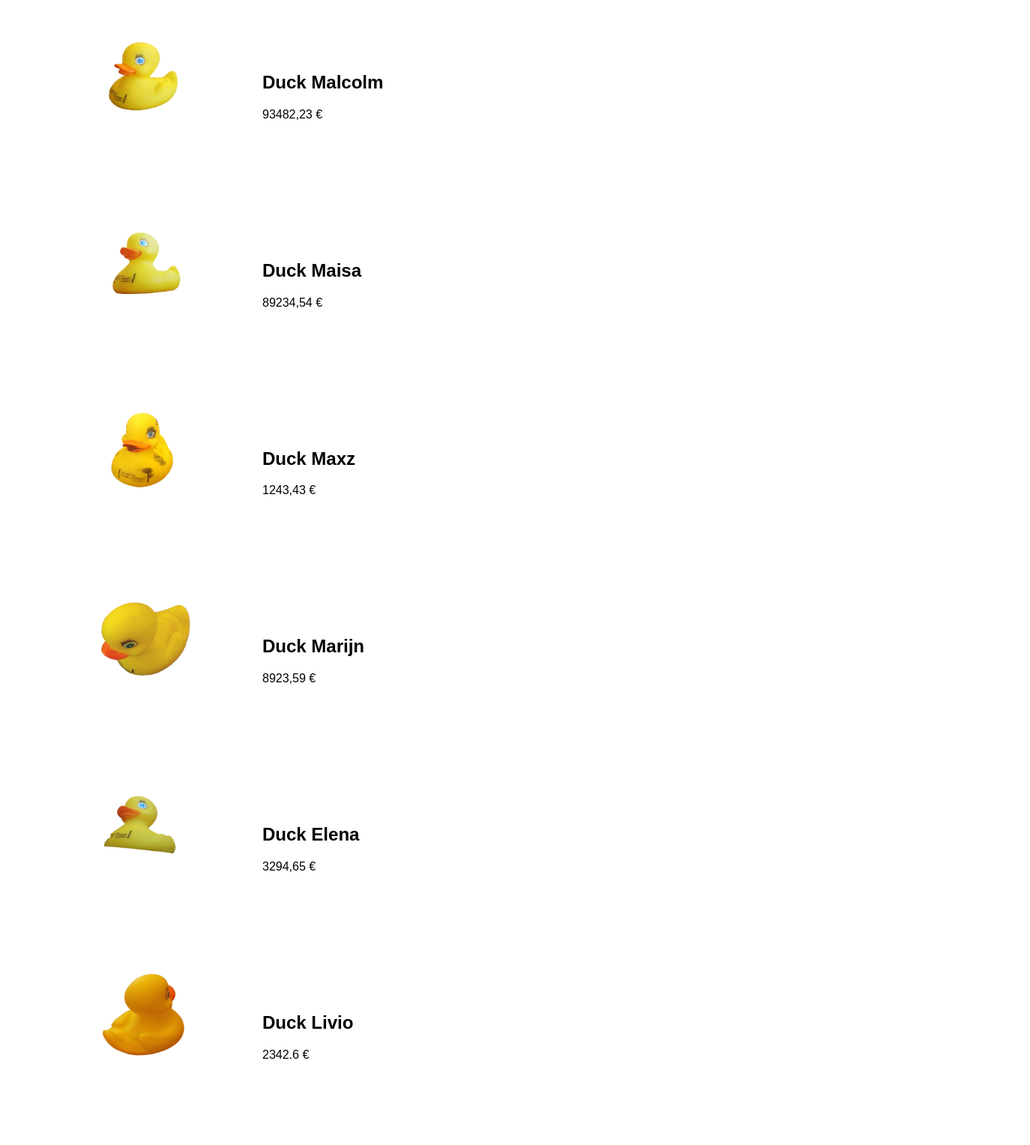
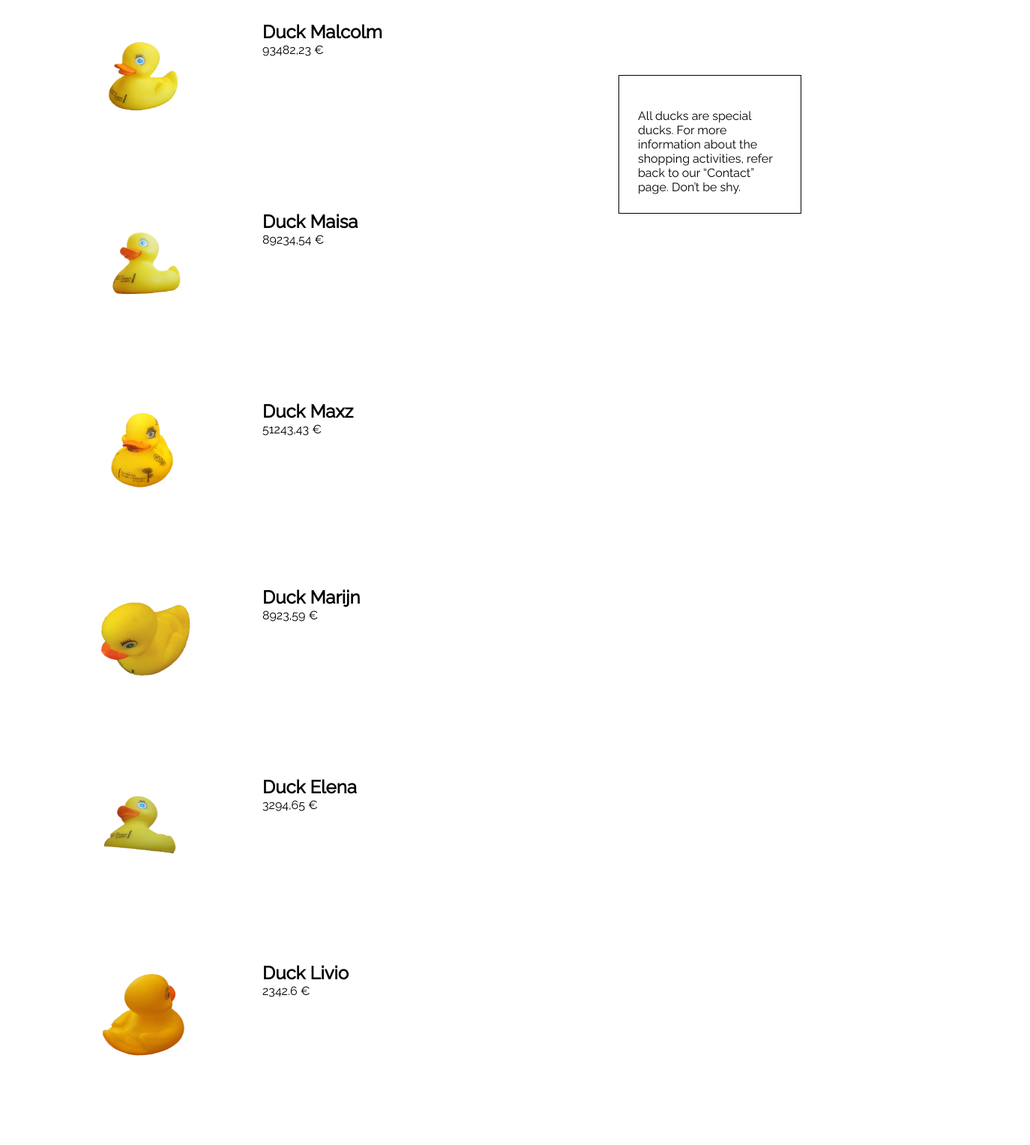
Before and after one commit to MaisaMaisa/business_website, a plain HTML site: page gallery.html in a window 1280 px wide. Shown: the part 120-1647 px from the top of the page at 75% size, 1374 px wide, since content can reach past the window. Drawn offline with Linux system fonts and the light colour scheme.

Commit message:
last commit

```diff
--- a/css/tommie.css
+++ b/css/tommie.css
@@ -1,6 +1,11 @@
+   * {
+   margin: 0;
+   font-family: 'Raleway', sans-serif;
+   }
+
    body {
    margin: 0;
-   font-family: Arial;
+   font-family: 'Raleway', sans-serif;
    }
    .topnav {
    overflow: hidden;
@@ -55,8 +60,8 @@
    font-size:1em;
    font-weight:regular;
    left:350px;
-   top:80px;
-   width:80%;
+   top:100px;
+   width:30%;
    }
    .texttwo {
    position:relative;
@@ -64,8 +69,8 @@
    font-size:1em;
    font-weight:regular;
    left:350px;
-   top:245px;
-   width:80%;
+   top:305px;
+   width:30%;
    }
    .textthree {
    position:relative;
@@ -73,8 +78,8 @@
    font-size:1em;
    font-weight:regular;
    left:350px;
-   top:410px;
-   width:80%;
+   top:510px;
+   width:30%;
    }
    .textfour {
    position:relative;
@@ -82,8 +87,8 @@
    font-size:1em;
    font-weight:regular;
    left:350px;
-   top:575px;
-   width:80%;
+   top:710px;
+   width:30%;
    }
    .textfive {
    position:relative;
@@ -91,8 +96,8 @@
    font-size:1em;
    font-weight:regular;
    left:350px;
-   top:740px;
-   width:80%;
+   top:915px;
+   width:30%;
    }
    .textsix {
    position:relative;
@@ -100,8 +105,8 @@
    font-size:1em;
    font-weight:regular;
    left:350px;
-   top:905px;
-   width:80%;
+   top:1115px;
+   width:30%;
    }
    .textseven {
    position:relative;
@@ -109,8 +114,8 @@
    font-size:1em;
    font-weight:regular;
    left:350px;
-   top: 1070px;
-   width:80%;
+   top: 1320px;
+   width:30%;
    }
    .texteight {
    position:relative;
@@ -118,8 +123,8 @@
    font-size:1em;
    font-weight:regular;
    left:350px;
-   top: 1235px;
-   width:80%;
+   top: 1525px;
+   width:30%;
    }
    .textnine {
    position:relative;
@@ -127,17 +132,22 @@
    font-size:1em;
    font-weight:regular;
    left:350px;
-   top: 1400px;
-   width:80%;
+   top: 1725px;
+   width:30%;
+   border-bottom: 10px;
    }
    .textzero {
-   position:relative;
+   position:fixed;
    color:black;
    font-size:1em;
    font-weight:regular;
-   left:200px;
+   left:800px;
    top: 70px;
-   width:80%;
+   width:15%;
+   border: 1px solid black ;
+   margin: 25px;
+   padding: 25px;
+   margin-top: 150px;
    }
    #Library {
       background-image: url('../images/logo22.png') ;
@@ -150,3 +160,8 @@
       #Library:hover {
       background-image: url('../images/logo11.png');
       }
+
+   .h2 {
+	 position: relative;
+	 width:50%;
+   }
--- a/gallery.html
+++ b/gallery.html
@@ -1,5 +1,6 @@
 <head>
    <link rel="stylesheet" type="text/css" href="css/tommie.css">
+   <link href="https://fonts.googleapis.com/css?family=Raleway" rel="stylesheet">
 </head>
 <body>
    <div class="topnav" id="myTopnav">
@@ -8,8 +9,10 @@
       <i class="fa fa-bars"></i>
       </a>
    </div>
+   <div class="textzero">
 
-     <p><br>&nbsp;&nbsp;&nbsp;&nbsp;All ducks are special ducks. For more information about the shopping activities, refer back to our “Contact” page. Don’t be shy.</br></p>
+     <p><br>All ducks are special ducks. For more information about the shopping activities, refer back to our “Contact” page. Don’t be shy.</br></p>
+   </div>
    <div class="box">
       <a href="images/1malcolm.jpg"><img style="position: absolute; TOP:150px; LEFT:100px; WIDTH:180px; HEIGHT:150px" SRC="images/1malcolm.jpg">
       </a>
@@ -28,7 +31,7 @@
    </a></div>
    <div class="textthree">
       <h2>Duck Maxz</h2>
-      <p>1243,43 €</p>
+      <p>51243,43 €</p>
    </div>
    <a href="images/4marijn.jpg"><img style="position: absolute; TOP:900px; LEFT:100px; WIDTH:180px; HEIGHT:150px" SRC="images/4marijn.jpg">
    </a></div>
```
Also changed, not shown: index.html (+1 -0 lines), images/logo11.png, images/logo22.png.
